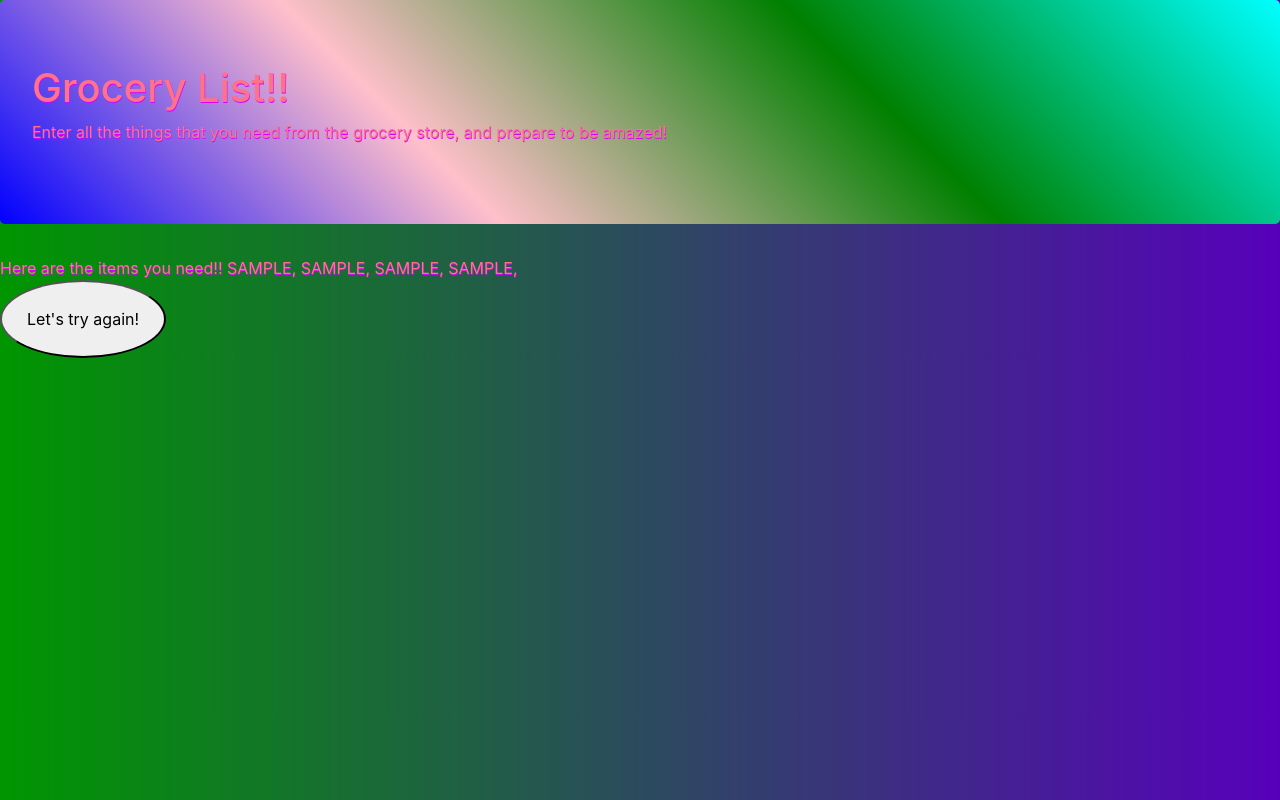
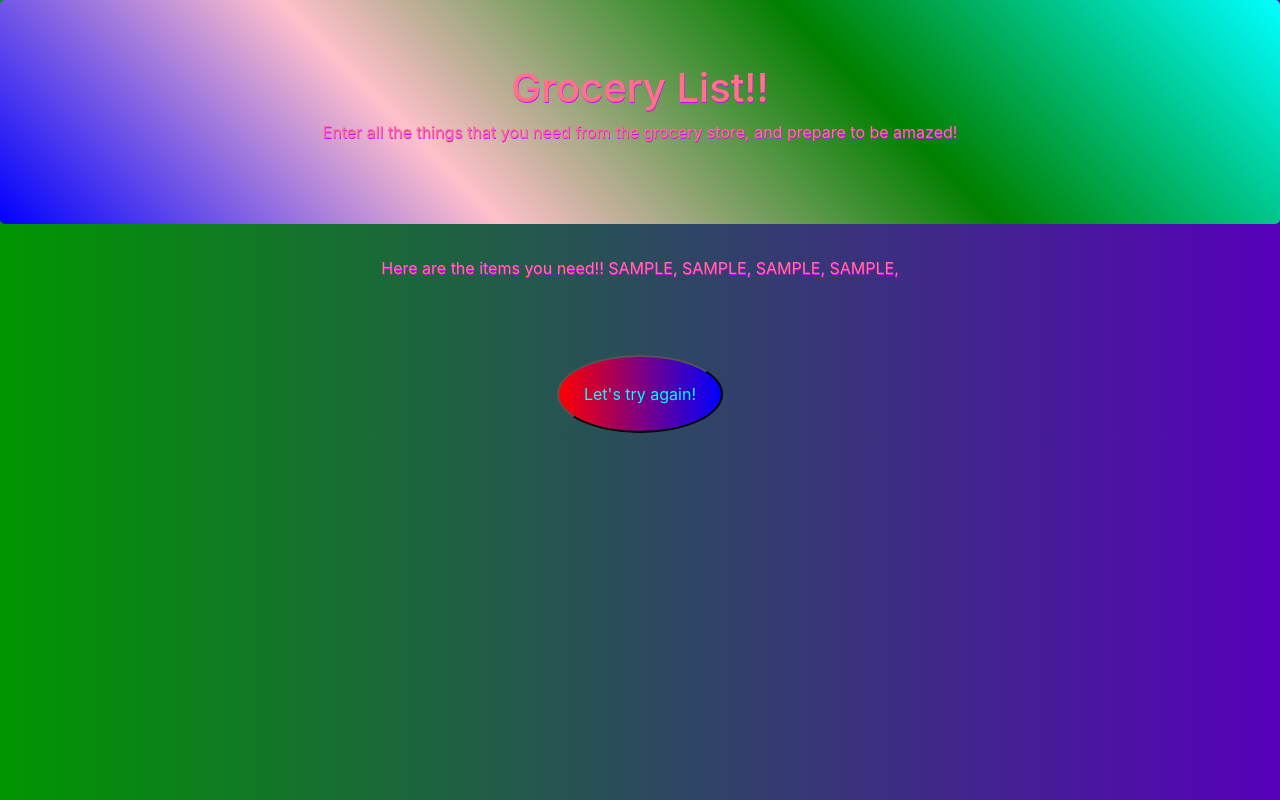
Before and after one commit to MaxwellMeyer/groc-out, a plain HTML site: page index.html in a window 1280 px wide. Both pictures are taken after typing "Sample", "Sample", "Sample", "Sample" into the empty fields and a click on the button "SUBMIT". Drawn offline with nearby package versions, Linux system fonts and the light colour scheme.

Commit message:
match page reset button styling to submit button
Co-authored-by: Tori West <victoria_west@ymail.com>

```diff
--- a/css/styles.css
+++ b/css/styles.css
@@ -2,6 +2,7 @@
   display: none;
 }
 body {
+  text-align: center;
   background: linear-gradient(to right, rgb(0, 150, 0), rgb(87, 0, 187));
   color: rgb(255, 114, 137);
   text-shadow: .5px .5px rgb(217, 0, 255)
@@ -10,6 +11,7 @@ body {
   background: linear-gradient(45deg, blue, pink, green, cyan);
 }
 .sub {
+  margin-top: 50px;
   padding: 30px 30px;
   border-radius: 50%;
   background: linear-gradient(to right, red, blue);
@@ -22,6 +24,15 @@ body {
   background: yellow;
 }
 #reload {
+  margin-top: 75px;
   padding: 25px 25px;
   border-radius: 70%;
+  background: linear-gradient(to right, red, blue);
+  color: cyan;
 }
+#reload:hover {
+  background: linear-gradient(to right, blue, red);
+}
+#reload:active {
+  background: yellow;
+}
```
